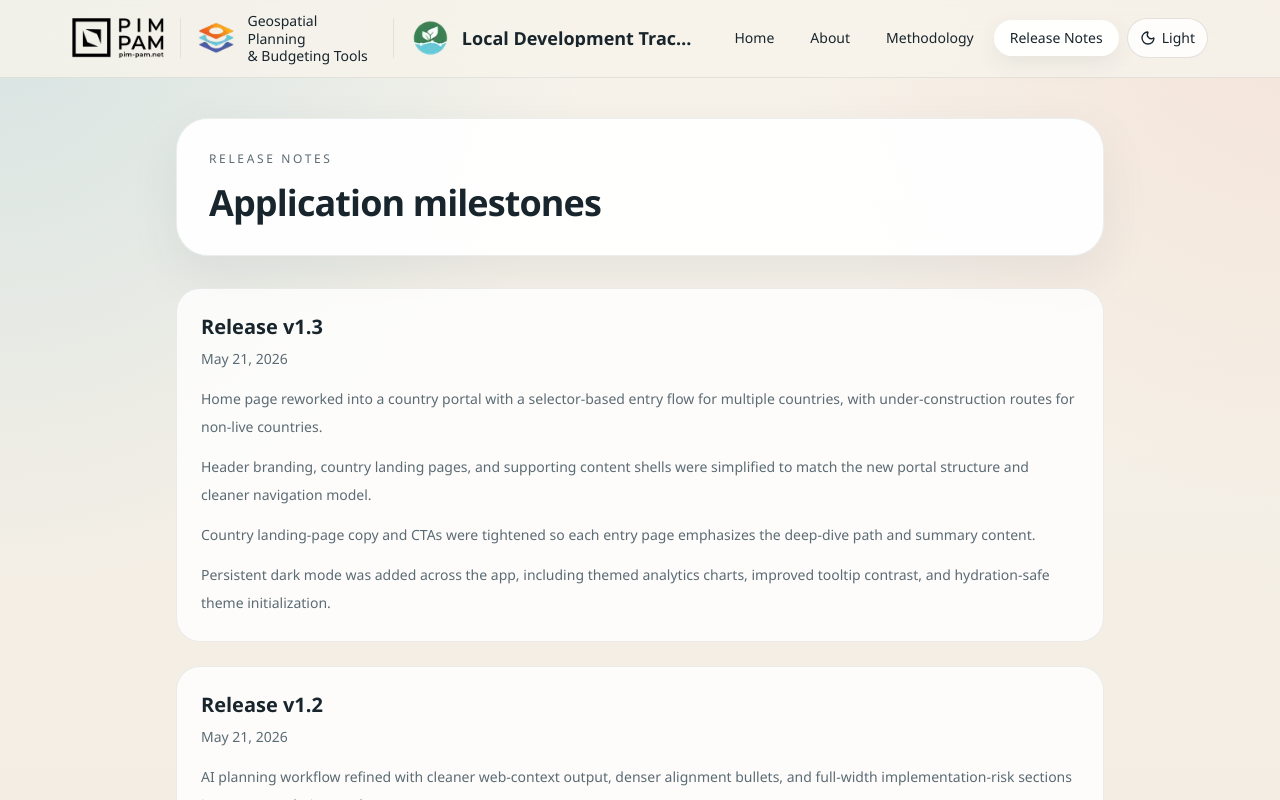
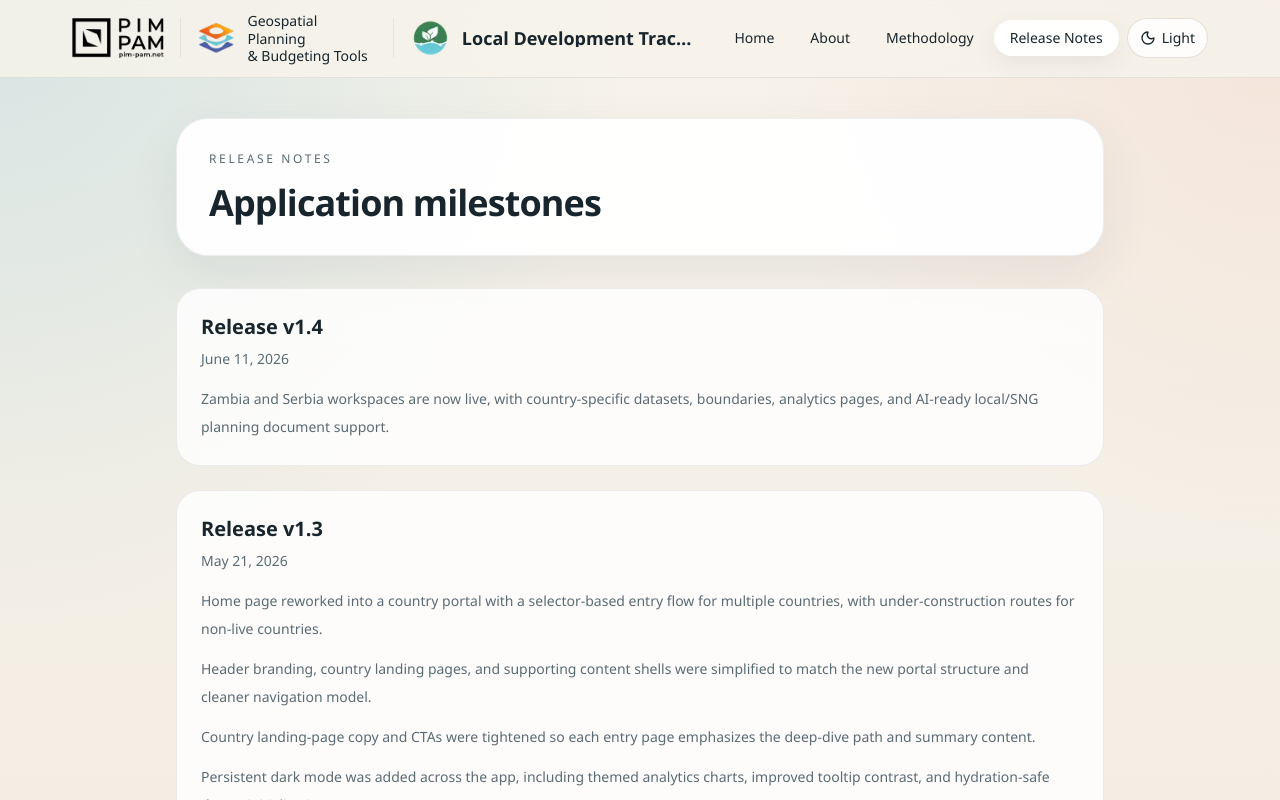
Before and after one commit to sonleh96/wb-ldt-app-nepal, a Next.js app: page /release-notes in a window 1280 px wide. Shown: the top 800 px of the page. Built offline with nearby package versions, Linux system fonts and the light colour scheme.

Commit message:
docs: add v1.4 release notes

```diff
--- a/src/app/release-notes/page.tsx
+++ b/src/app/release-notes/page.tsx
@@ -1,4 +1,11 @@
 const releases = [
+  {
+    version: "Release v1.4",
+    date: "June 11, 2026",
+    notes: [
+      "Zambia and Serbia workspaces are now live, with country-specific datasets, boundaries, analytics pages, and AI-ready local/SNG planning document support.",
+    ],
+  },
   {
     version: "Release v1.3",
     date: "May 21, 2026",
```
